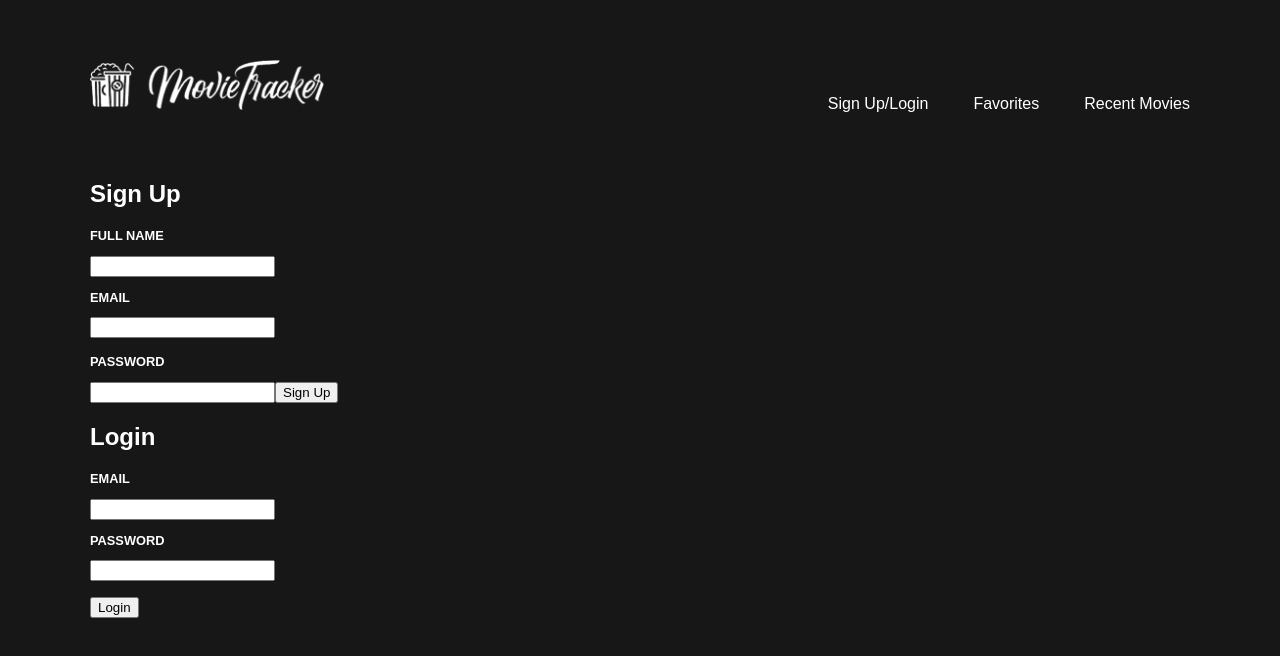
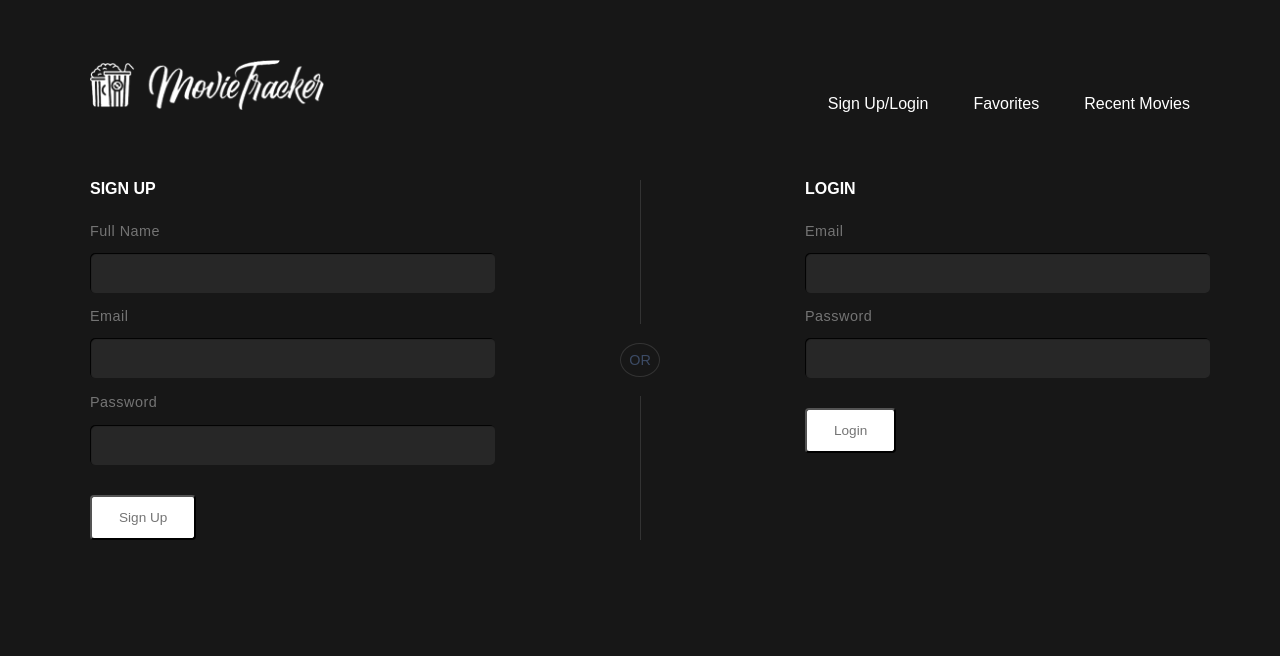
Before and after one commit to EricMellow/movie-tracker, a React (Create React App) app: page /login in a window 1280 px wide. Shown: the top 656 px of the page. Built offline with nearby package versions, Linux system fonts and the light colour scheme; no server answers.

Commit message:
Style login form

```diff
--- a/src/components/Login/Login.css
+++ b/src/components/Login/Login.css
@@ -1,42 +1,92 @@
-* {
-  background-color: black;
+h2 {
+  margin-top: 0;
+  font-size: 1rem;
+  text-transform: uppercase;
+  margin-bottom: 25px;
+}
+.signUp, .login {
+  width: 35%;
+  display: inline-block;
+  float: left;
 }
 
 .signUpForms {
   display: flex;
-  flex-wrap: wrap;
-}
-.leftOrTop {
-  flex: auto;
+  width: 100%;
+  justify-content: space-between;
 }
 
-.rightOrBottom {
-  flex: auto;
+.signUpForms h3 {
+  color: #747474;
+  text-transform: none;
+  font-weight: normal;
+  font-size: 0.9rem;
+  letter-spacing: 0.5px;
 }
 
-h2 {
-  color: gray;
-  font-size: 25px;
-      margin-left: 30px;
-      height: 40px;
-      width: 100%;
-      text-align: left;
-
+.signUpForms input {
+  height: 20px;
+  padding: 10px;
+  color: #747474;
+  font-size: 1rem;
+  background: #272727;
+  width: 100%;
+  border: none;
+  border-radius: 5px;
+  box-shadow: inset 1px 1px 1px #000;
 }
 
-h3 {
-  text-align: left;
-  margin-left: 30px;
-  color: grey;
+.signUpForms button {
+	-webkit-transition: all 200ms cubic-bezier(0.390, 0.500, 0.150, 1.360);
+	-moz-transition: all 200ms cubic-bezier(0.390, 0.500, 0.150, 1.360);
+	-ms-transition: all 200ms cubic-bezier(0.390, 0.500, 0.150, 1.360);
+	-o-transition: all 200ms cubic-bezier(0.390, 0.500, 0.150, 1.360);
+	transition: all 200ms cubic-bezier(0.390, 0.500, 0.150, 1.360);
+  display: block;
+  margin: 30px 0 0 0;
+  max-width: 110px;
+  text-decoration: none;
+  border-radius: 4px;
+  padding: 13px 27px;
+  color: #747474;
+  font-size: 0.85rem;
+  font-weight: 500;
+  background: #fff;
+	/* box-shadow: #333 0 0px 0px 2px inset; */
+  }
 
+.signUp button {
+  margin-top: 30px;
 }
 
-.signUpForm {
-  display: block;
-  float: left;
+.signUpForms button:focus {
+  outline: none;
 }
 
-.loginForm {
-  display: block;
-  float: left;
+.signUpForms button:hover {
+  color: rgba(255, 255, 255, 0.85);
+  cursor: pointer;
+  box-shadow: #272727 0 0px 0px 40px inset;ound: linear-gradient(to bottom, #272727 0%,#111111 100%); /* W3C, IE10+, FF16+, Chrome26+, Opera12+, Safari7+ */
 }
+
+.formDivider {
+  display: flex;
+  flex-direction: column;
+  align-items: center;
+  justify-content: space-between;
+}
+
+.formDivider span {
+  color: #3c4b65;
+  padding: 8px;
+  font-size: 0.9rem;
+  border-radius: 50%;
+  border: 1px solid #333;
+}
+
+.formDivider div {
+  height: 40%;
+  width: 1px;
+  background: #333;
+  margin: 0;
+}
--- a/src/components/Login/Login.js
+++ b/src/components/Login/Login.js
@@ -1,6 +1,7 @@
 import React, { Component } from 'react';
 import { connect } from 'react-redux';
 import { setUserId, addStoredFavorites } from "../../actions/index.js";
+import './Login.css';
 
 
 export class Login extends Component {
@@ -169,7 +170,7 @@ export class Login extends Component {
 
       <section className='signUpForms'>
 
-        <article>
+        <article className='signUp'>
           <h2>Sign Up</h2>
           <form
             className='signUpForm'
@@ -199,8 +200,8 @@ export class Login extends Component {
             <button>Sign Up</button>
           </form>
         </article>
-
-        <article>
+        <div className="formDivider"><div></div><span>OR</span><div></div></div>
+        <article className='login'>
           <h2>Login</h2>
           <form
             className='loginForm'
```
